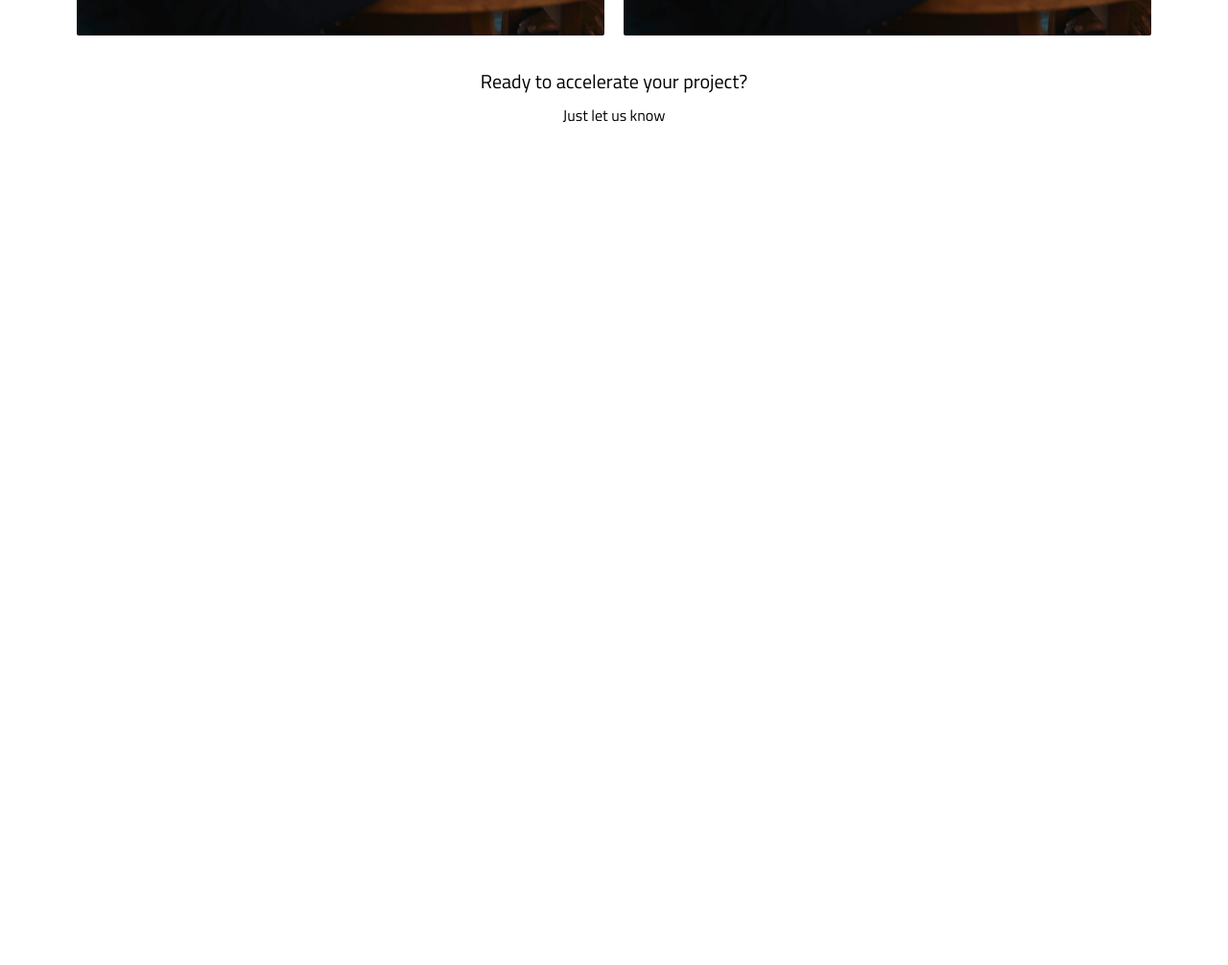
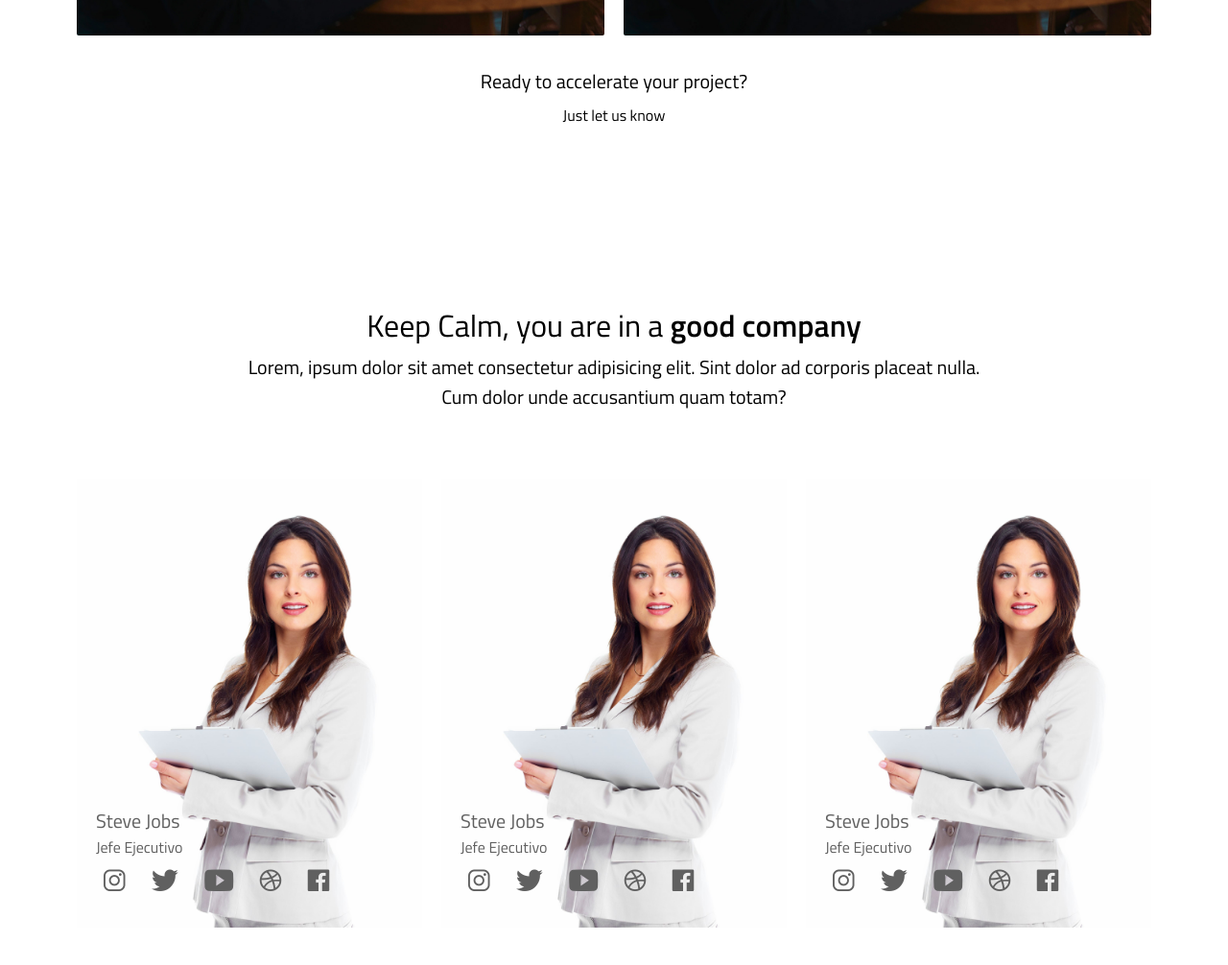
Before and after one commit to teresagorbea/cssgrid-maqueta2, a plain HTML site: page index.html in a window 1280 px wide. Shown: the part 1798-2804 px from the top of the page at 96% size. Before the commit the page ends 2038 px from the top, so only its background shows below. Drawn offline with nearby package versions, Linux system fonts and the light colour scheme.

Commit message:
Seccion About Us

```diff
--- a/css/index.css
+++ b/css/index.css
@@ -153,6 +153,49 @@ nav.menu ul li a{
 /* portfolio end*/
 
 /* aboutus start*/
+#aboutus .container{
+    display: grid;
+    grid-gap: 20px;
+    grid-template-columns: auto;
+    grid-template-rows: auto;
+    grid-template-areas: "member1 member2 member3"
+}
+.member-container{
+    position: relative;
+    margin: 0.625rem 0;
+}
+.member-container.member1{ grid-area: member1;}
+.member-container.member2{ grid-area: member2;}
+.member-container.member3{ grid-area: member3;}
+
+.member-container img{
+    max-width: 100%;
+}
+.member-details{
+    position: absolute;
+    color: #606060;
+    bottom: 2rem;
+    left: 1.25rem;
+}
+.member-details span{
+    font-size: 1rem;
+}
+.member-details i{
+    padding: 0 0.5rem;
+}
+.member-details a i{
+    font-size: 1.875rem;
+    color: #606060;
+}
+#aboutus h5{
+    font-size: 1.25rem;
+    font-weight: 500;
+}
+.member-details ul li{
+    list-style: none;
+    display: inline-block;
+    margin-right: .5rem;
+}
 /* aboutus end*/
 
 /* pricing start*/
--- a/index.html
+++ b/index.html
@@ -47,28 +47,28 @@
                         <a href="#"><h2>Keep Calm</h2></a>
                         <a href="#"><p>App Digital Product</p></a>
                     </div>
-                    <img src="img/header-seguridadsocial.jpg" alt="portafolio01" class="img-fluid">
+                    <img src="img/header-seguridadsocial.jpg" alt="portafolio01">
                 </div>
                 <div class="portafolio-container box2">
                     <div class="portafolio-details">
                         <a href="#"><h2>Keep Calm</h2></a>
                         <a href="#"><p>App Digital Product</p></a>
                     </div>
-                    <img src="img/header-seguridadsocial.jpg" alt="portafolio01" class="img-fluid">
+                    <img src="img/header-seguridadsocial.jpg" alt="portafolio02">
                 </div>
                 <div class="portafolio-container box3">
                     <div class="portafolio-details">
                         <a href="#"><h2>Keep Calm</h2></a>
                         <a href="#"><p>App Digital Product</p></a>
                     </div>
-                    <img src="img/header-seguridadsocial.jpg" alt="portafolio01" class="img-fluid">
+                    <img src="img/header-seguridadsocial.jpg" alt="portafolio03" >
                 </div>
                 <div class="portafolio-container box4">
                     <div class="portafolio-details">
                         <a href="#"><h2>Keep Calm</h2></a>
                         <a href="#"><p>App Digital Product</p></a>
                     </div>
-                    <img src="img/header-seguridadsocial.jpg" alt="portafolio01" class="img-fluid">
+                    <img src="img/header-seguridadsocial.jpg" alt="portafolio04" >
                 </div>
             </div>
             <div class="content-center top-margin-sm">
@@ -76,6 +76,56 @@
                 <a href="#" class="text-dark">Just let us know</a>
             </div>
         </section>
+        <section id="aboutus">
+            <div class="content-center top-margin-sm">
+                <h2>Keep Calm, you are in a <b>good company</b></h2>
+                <p>Lorem, ipsum dolor sit amet consectetur adipisicing elit. Sint dolor ad corporis placeat nulla. Cum dolor unde accusantium quam totam?</p>
+            </div>
+            <div class="container">
+                <div class="member-container member1">
+                    <div class="member-details">
+                        <h5>Steve Jobs</h5>
+                        <span>Jefe Ejecutivo</span>
+                        <ul>
+                            <li><a href="#"><i class="icon ion-logo-instagram"></i></a></li>
+                            <li><a href="#"><i class="icon ion-logo-twitter"></i></a></li>
+                            <li><a href="#"><i class="icon ion-logo-youtube"></i></a></li>
+                            <li><a href="#"><i class="icon ion-logo-dribbble"></i></a></li>
+                            <li><a href="#"><i class="icon ion-logo-facebook"></i></a></li>
+                        </ul>
+                    </div>
+                    <img src="img/business_woman_png_196557.jpg" alt="integrante1">
+                </div>
+                <div class="member-container member2">
+                    <div class="member-details">
+                        <h5>Steve Jobs</h5>
+                        <span>Jefe Ejecutivo</span>
+                        <ul>
+                            <li><a href="#"><i class="icon ion-logo-instagram"></i></a></li>
+                            <li><a href="#"><i class="icon ion-logo-twitter"></i></a></li>
+                            <li><a href="#"><i class="icon ion-logo-youtube"></i></a></li>
+                            <li><a href="#"><i class="icon ion-logo-dribbble"></i></a></li>
+                            <li><a href="#"><i class="icon ion-logo-facebook"></i></a></li>
+                        </ul>
+                    </div>
+                    <img src="img/business_woman_png_196557.jpg" alt="integrante1">
+                </div>
+                <div class="member-container member3">
+                    <div class="member-details">
+                        <h5>Steve Jobs</h5>
+                        <span>Jefe Ejecutivo</span>
+                        <ul>
+                            <li><a href="#"><i class="icon ion-logo-instagram"></i></a></li>
+                            <li><a href="#"><i class="icon ion-logo-twitter"></i></a></li>
+                            <li><a href="#"><i class="icon ion-logo-youtube"></i></a></li>
+                            <li><a href="#"><i class="icon ion-logo-dribbble"></i></a></li>
+                            <li><a href="#"><i class="icon ion-logo-facebook"></i></a></li>
+                        </ul>
+                    </div>
+                    <img src="img/business_woman_png_196557.jpg" alt="integrante1">
+                </div>
+            </div>
+        </section>
 
 </body>
 </html>
```
